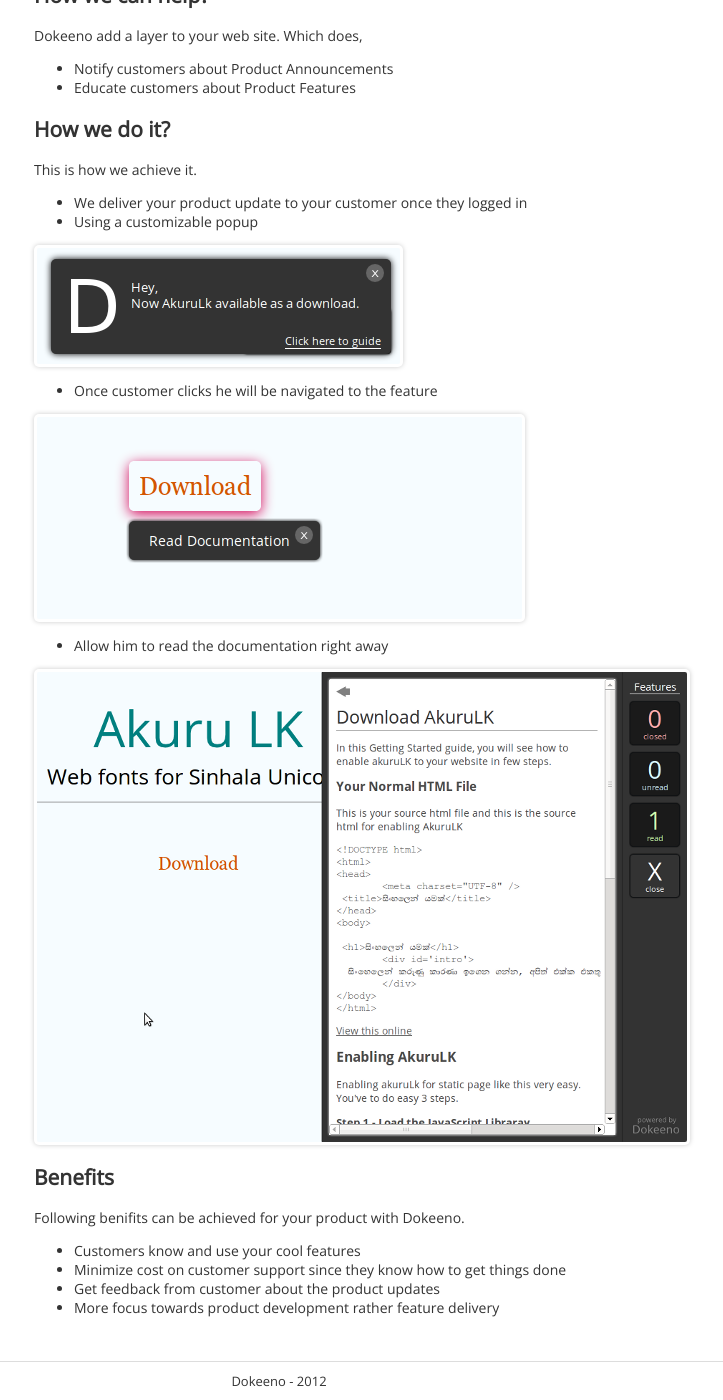
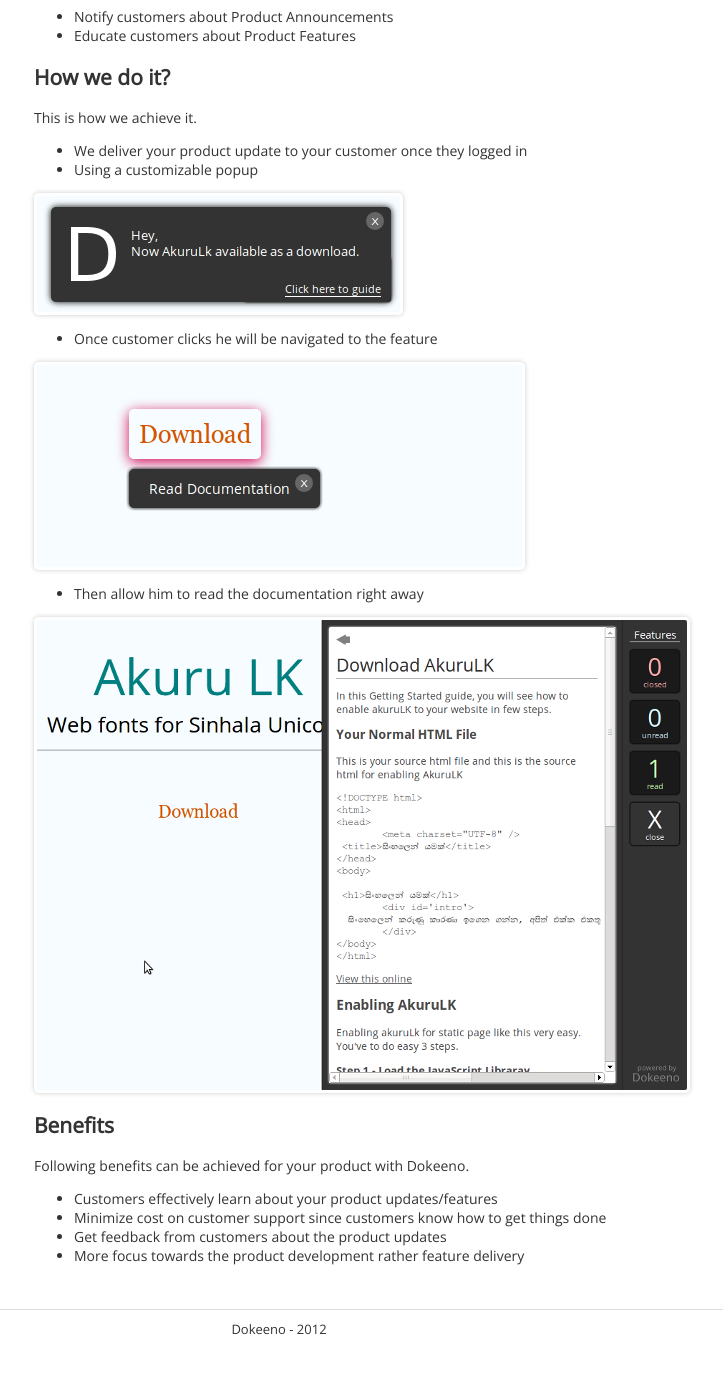
Before and after one commit to dokeeno/dokeeno.github.com, a Jekyll site: the page built from _posts/2012-05-30-product-tour.md, in a window 1280 px wide and 1400 px high, scrolled down 511 px. Shown: the whole window, without its empty margins (361-1084 px from the left). Built offline with Jekyll 4.4.1, drawn with Linux system fonts in a browser that asks for light colours; after the commit the page ends 1859 px from its top, so only the background shows below that; some of the changed text lies outside the part shown.

Commit message:
fixed some typo

```diff
--- a/_posts/2012-05-30-product-tour.md
+++ b/_posts/2012-05-30-product-tour.md
@@ -6,8 +6,6 @@ title: Product Tour
 ##Can I use Dokeeno?
 
 If you have a **"Online Product or Service"**, yes you can.
-
-Dokeeno can be used with **Blogs and Forums** too, but what you get from Dokeeno is minimum compared with above.
 
 ##Do I need Dokeeno?
 Look at following set of questions?
@@ -36,14 +34,14 @@ This is how we achieve it.
 
 ![After Navigated](/images/product-tour/navigated.png)
 
-*	Allow him to read the documentation right away
+* Then allow him to read the documentation right away
 
 ![Dokkeno Notification](/images/product-tour/documentation.png)
 
 ##Benefits
-Following benifits can be achieved for your product with Dokeeno.
+Following benefits can be achieved for your product with Dokeeno.
 
-* Customers know and use your cool features
-* Minimize cost on customer support since they know how to get things done
-* Get feedback from customer about the product updates
-* More focus towards product development rather feature delivery
+* Customers effectively learn about your product updates/features
+* Minimize cost on customer support since customers know how to get things done
+* Get feedback from customers about the product updates
+* More focus towards the product development rather feature delivery
```
